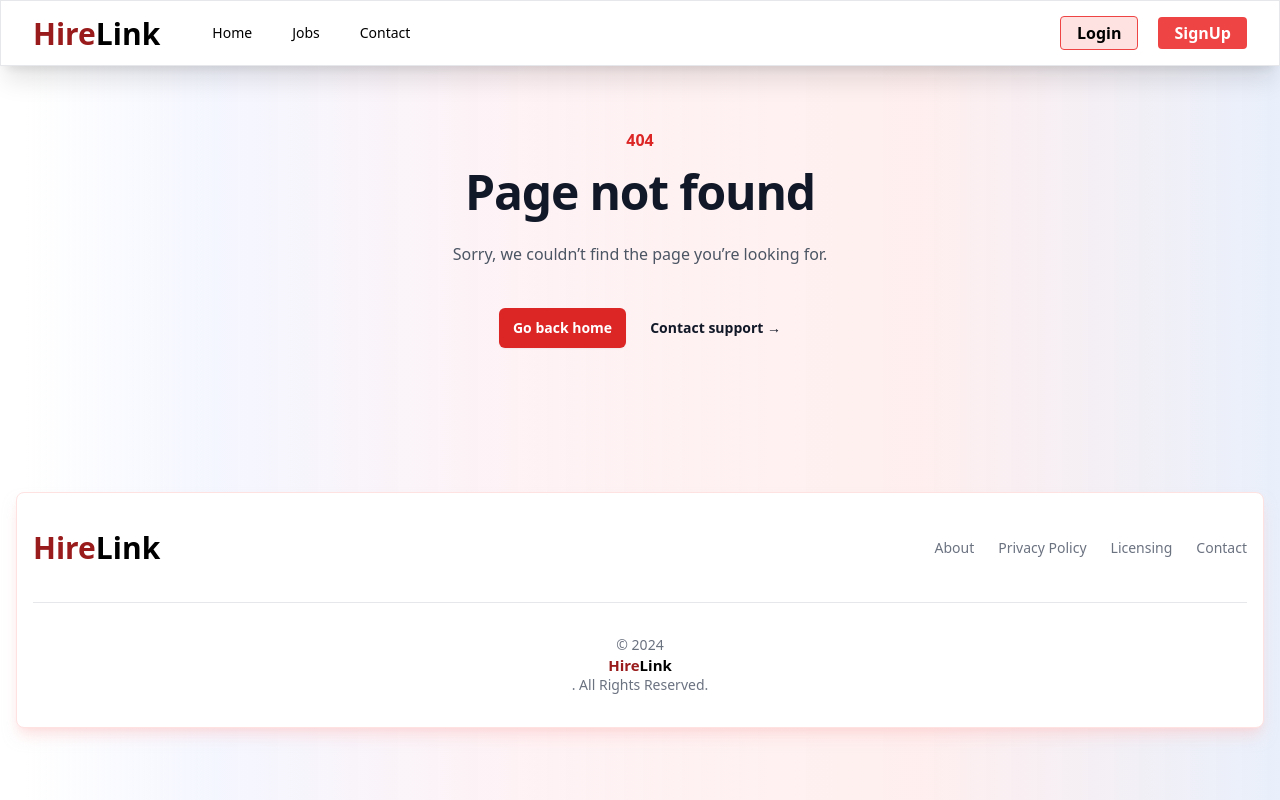
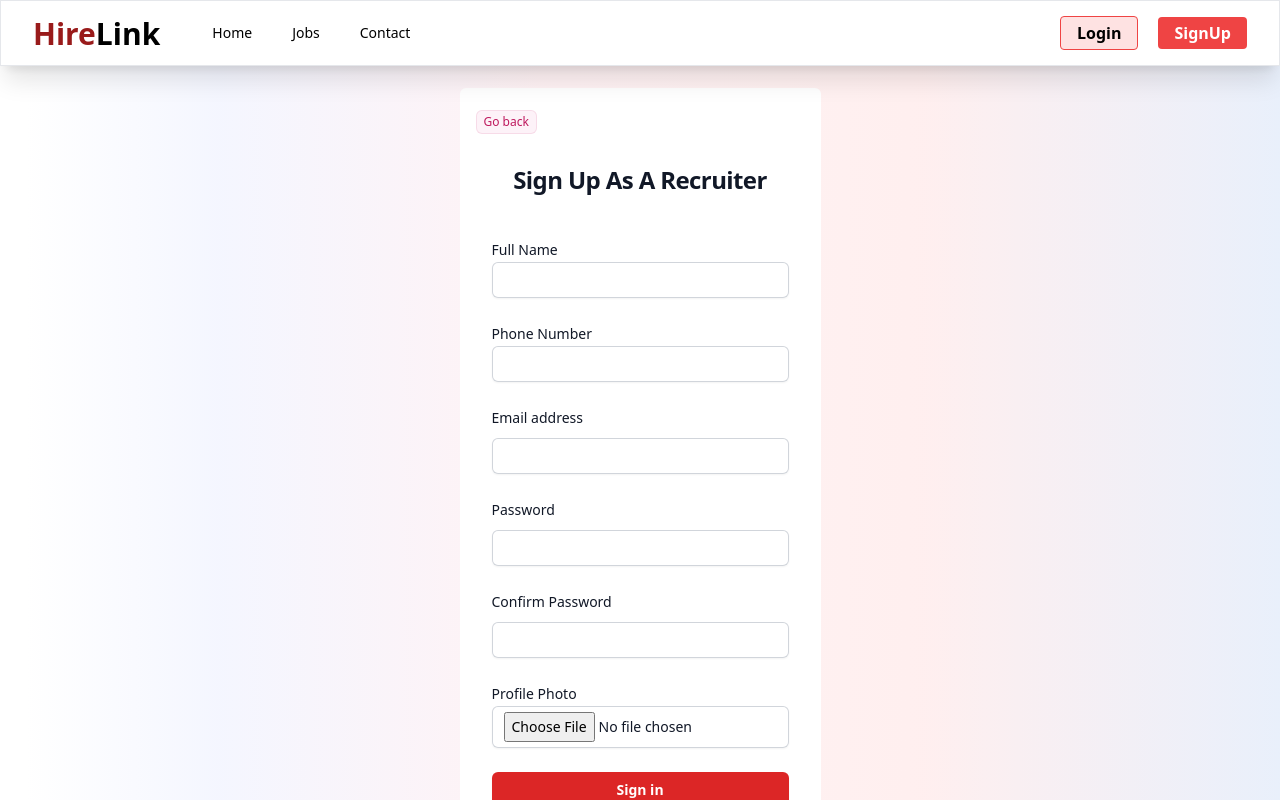
Before and after one commit to Karan9186/job-portal, a React (Vite) app in the folder frontend/: page /recruiter/register in a window 1280 px wide. Shown: the top 800 px of the page. Built offline with nearby package versions, Linux system fonts and the light colour scheme.

Commit message:
new my comit

```diff
--- a/frontend/src/App.jsx
+++ b/frontend/src/App.jsx
@@ -1,4 +1,4 @@
-import React from "react";
+import React, { useState } from "react";
 import Nav from "./components/Nav";
 import { Route, Routes } from "react-router-dom";
 import Home from "./components/home/Home";
@@ -11,27 +11,35 @@ import Footer from "./components/Footer";
 import Register from "./components/register/Register";
 import Recruiter from "./components/register/Recruiter";
 import Jobseeker from "./components/register/Jobseeker";
+import RecRegi from "./components/register/RecRegi";
+import store from "./store/store";
+function App() {
+  const [login, setLogin] = useState("false");
 
-function App() {
   return (
     <>
+      <store.Provider value={[login, setLogin]}>
         <Nav />
         <Routes>
           <Route path="/" element={<Home />} />
           <Route path="/jobs" element={<Jobs />} />
+          <Route path="/jobs/:id" element={<Jobs />} /> //for job query
           <Route path="/contact" element={<Contact />} />
           <Route path="/profile" element={<Profile />} />
           <Route path="/register" element={<Register />} />
           <Route path="/recruiter" element={<Recruiter />} />
+          <Route path="/recruiter/register" element={<RecRegi />} />
           <Route path="/jobseeker" element={<Jobseeker />} />
+          <Route path="/login" element={<Register />} />
           <Route path="/*" element={<Error />} />
         </Routes>
         {/* <<<<<<< HEAD */}
-      <Footer/>
+        <Footer />
         {/* ======= */}
         <br />
         {/* <Footer /> */}
         {/* >>>>>>> 938e1a80ba548abe656723eca77f3729a7e24fd2 */}
+      </store.Provider>
     </>
   );
 }
--- a/frontend/src/components/JobsLeftRight.jsx
+++ b/frontend/src/components/JobsLeftRight.jsx
@@ -1,5 +1,6 @@
 import React from "react";
 import { FontAwesomeIcon } from "@fortawesome/react-fontawesome";
+import { CiSaveDown2 } from "react-icons/ci";
 import {
   faIndianRupeeSign,
   faBriefcase,
@@ -43,16 +44,21 @@ function JobsLeftRight() {
           </h4>
         </div>
 
-        <div className="mt-3">
-          <p className="text-sm text-gray-500 font-semibold">
-            Skills: java, Microservices, AWS DevOps, OOPS, Data Structures,
-            Fresher, Developer, Spring Boot
-          </p>
-        </div>
-
         <div className="mt-4 flex justify-between items-center">
           <p className="text-[12px] text-gray-500">5 Days Ago</p>
-          <button className="text-indigo-500 text-sm font-medium">Save</button>
+        </div>
+        <div className="flex items-center justify-between">
+          <div className="flex gap-4 items-center">
+            <button className="bg-red-500 text-white font-semibold hover:bg-red-600 mt-3 py-2 px-4 rounded">
+              Apply Now
+            </button>
+            <button className="bg-slate-200 text-black font-semibold hover:bg-slate-300 mt-3 py-2 px-4 rounded">
+              See Details
+            </button>
+          </div>
+          <button className="text-indigo-500 text-sm font-medium">
+            <CiSaveDown2 size={30} />
+          </button>
         </div>
       </div>
     </>
--- a/frontend/src/components/Nav.jsx
+++ b/frontend/src/components/Nav.jsx
@@ -11,7 +11,9 @@ import { useNavigate } from "react-router-dom";
 import { HiMenuAlt3 } from "react-icons/hi";
 // import { Bars3Icon, BellIcon, XMarkIcon } from "@heroicons/react/24/outline";
 import { IoNotificationsOutline } from "react-icons/io5";
-import { useState } from "react";
+import { useContext, useState } from "react";
+import { useEffect } from "react";
+import store from "../store/store";
 const user = {
   name: "Tom Cook",
   email: "tom@example.com",
@@ -23,10 +25,12 @@ const navigation = [
   { name: "Jobs", link: "/jobs", current: false },
   { name: "Contact", link: "/contact", current: false },
 ];
-
+const logOut = () => {
+  setLogin(!login);
+};
 const userNavigation = [
   { name: "Your Profile", link: "profile" },
-  { name: "Sign out", link: "#" },
+  { name: "Sign out", link: "logOut" },
 ];
 
 function classNames(...classes) {
@@ -35,6 +39,17 @@ function classNames(...classes) {
 
 export default function Nav() {
   const [login, setLogin] = useState(false);
+  const userInfo = useContext(store);
+  console.log("the useinfo " + userInfo[0]);
+  useEffect(() => {
+    console.log("inside");
+
+    if (userInfo[0] == "true") {
+      setLogin(!login);
+      console.log("the login state" + login);
+    }
+  }, [userInfo[0]]);
+
   const naviagate = useNavigate();
   return (
     <>
@@ -99,7 +114,13 @@ export default function Nav() {
                             <MenuItem key={item.name}>
                               <button
                                 className="block px-4 py-2 text-sm text-gray-700 data-[focus]:bg-gray-100"
-                                onClick={() => naviagate(`${item.link}`)}
+                                onClick={() => {
+                                  if (item.name == "Sign out") {
+                                    setLogin(!login);
+                                  } else {
+                                    naviagate(`${item.link}`);
+                                  }
+                                }}
                               >
                                 {item.name}
                               </button>
--- a/frontend/src/components/register/RecLogin.jsx
+++ b/frontend/src/components/register/RecLogin.jsx
@@ -1,10 +1,48 @@
-import React from "react";
+import React, { useContext, useRef } from "react";
 import { useNavigate } from "react-router-dom";
+import store from "../../store/store";
 
 function RecLogin() {
   const navigate = useNavigate();
+  const email = useRef("");
+  const password = useRef("");
+  const role = "recruiter";
+  const userInfo = useContext(store);
+  const handleSubmit = async (e) => {
+    e.preventDefault();
+
+    try {
+      const user = {
+        email: email.current.value,
+        password: password.current.value,
+        role: role,
+      };
+      const response = await fetch("http://localhost:3000/api/v1/user/login", {
+        method: "POST",
+        headers: {
+          "Content-Type": "application/json",
+        },
+        body: JSON.stringify(user),
+      });
+      const data = await response.json();
+      console.log(user);
+      console.log(data);
+      if (data.success == false) {
+        alert("faied to login");
+      } else {
+        userInfo[0] = "true";
+        navigate("/");
+      }
+    } catch (e) {
+      console.log(e);
+    }
+  };
   return (
     <>
+      <div>
+        <br />
+        <br />
+
         <div className="flex items-center justify-center">
           <div className="bg-white rounded-md mt-10">
             <div className="flex flex-1 flex-col justify-center px-6 py-12 lg:px-8">
@@ -16,28 +54,12 @@ function RecLogin() {
                   Go back
                 </button>
                 <h2 className=" text-center text-2xl font-bold leading-9 tracking-tight text-gray-900">
-                Sign Up As A Recruiter
+                  Login As A Recruiter
                 </h2>
               </div>
 
               <div className="mt-10 sm:mx-auto sm:w-full sm:max-w-sm">
-              <form action="#" method="POST" className="space-y-6">
-                <div>
-                  <label
-                    htmlFor="text"
-                    className="block text-sm font-medium leading-6 text-gray-900"
-                  >
-                    Full Name
-                  </label>
-                  <input
-                    id="name"
-                    name="name"
-                    type="text"
-                    required
-                    autoComplete="current-password"
-                    className="block w-full rounded-md border-0 py-1.5 text-gray-900 shadow-sm ring-1 ring-inset ring-gray-300 px-3 placeholder:text-gray-400 focus:ring-2 focus:ring-inset focus:ring-indigo-600 sm:text-sm sm:leading-6"
-                  />
-                </div>
+                <form onSubmit={handleSubmit} className="space-y-6">
                   <div>
                     <label
                       htmlFor="email"
@@ -51,6 +73,7 @@ function RecLogin() {
                         name="email"
                         type="email"
                         required
+                        ref={email}
                         autoComplete="email"
                         className="block w-full px-3  rounded-md border-0 py-1.5 text-gray-900 shadow-sm ring-1 ring-inset ring-gray-300 placeholder:text-gray-400 focus:ring-2 focus:ring-inset focus:ring-indigo-600 sm:text-sm sm:leading-6"
                       />
@@ -72,27 +95,12 @@ function RecLogin() {
                         name="password"
                         type="password"
                         required
+                        ref={password}
                         autoComplete="current-password"
                         className="block w-full px-3  rounded-md border-0 py-1.5 text-gray-900 shadow-sm ring-1 ring-inset ring-gray-300 placeholder:text-gray-400 focus:ring-2 focus:ring-inset focus:ring-indigo-600 sm:text-sm sm:leading-6"
                       />
                     </div>
                   </div>
-
-                <label
-                  class="block mb-2 text-sm font-medium text-gray-900 "
-                  for="file_input"
-                >
-                  Upload file
-                </label>
-                <input
-                  className="block w-full px-1 py-1 text-sm text-gray-900 border border-gray-300 rounded-lg cursor-pointer bg-gray-50 dark:text-gray-400 focus:outline-none "
-                  aria-describedby="file_input_help"
-                  id="file_input"
-                  type="file"
-                />
-                <p className="mt-1 text-sm text-gray-500 " id="file_input_help">
-                  SVG, PNG, JPG or GIF (MAX. 800x400px).
-                </p>
 
                   <div>
                     <button
@@ -105,14 +113,15 @@ function RecLogin() {
                 </form>
 
                 <p className="mt-10 text-center text-sm text-gray-500">
-                Already have recruiter account?{" "}
-                <a
-                  href="#"
+                  No have recruiter account?{" "}
+                  <button
+                    onClick={() => navigate("/recruiter/register")}
                     className="font-semibold leading-6 text-indigo-600 hover:text-indigo-500"
                   >
-                  login here
-                </a>
+                    Register here
+                  </button>
                 </p>
+              </div>
             </div>
           </div>
         </div>
--- /dev/null
+++ b/frontend/src/components/register/RecRegi.jsx
@@ -0,0 +1,203 @@
+import React, { useRef } from "react";
+
+import { useNavigate } from "react-router-dom";
+
+function RecRegi() {
+  const navigate = useNavigate();
+  const name = useRef("");
+  const email = useRef("");
+  const number = useRef("");
+  const password = useRef("");
+  const Cpassword = useRef("");
+  const role = "recruiter";
+  const handleSubmit = async (e) => {
+    e.preventDefault();
+    const pass1 = password.current.value;
+    const cpass1 = Cpassword.current.value;
+    if (pass1 == cpass1) {
+      const userData = {
+        fullname: name.current.value,
+        email: email.current.value,
+        phoneNumber: number.current.value,
+        password: Cpassword.current.value,
+        role: role,
+      };
+      try {
+        const response = await fetch(
+          "http://localhost:3000/api/v1/user/register",
+          {
+            method: "POST",
+            headers: {
+              "Content-Type": "application/json",
+            },
+            body: JSON.stringify(userData),
+          }
+        );
+        const result = await response.json();
+        console.log(result);
+        if (result.success == true) {
+          navigate("/recruiter");
+        }
+      } catch (e) {
+        console.log(e);
+      }
+    } else {
+      alert("password is not matched");
+    }
+  };
+  return (
+    <>
+      <br />
+      <br />
+      <div className="flex items-center justify-center">
+        <div className="bg-white rounded-md mt-10">
+          <div className="flex flex-1 flex-col justify-center px-6 py-12 lg:px-8">
+            <div className="sm:mx-auto sm:w-full sm:max-w-sm ">
+              <button
+                className="inline-flex items-center rounded-md bg-pink-50 px-2 py-1 text-xs font-medium text-pink-700 relative bottom-7 right-4 ring-1 ring-inset ring-pink-700/10"
+                onClick={() => navigate("/register")}
+              >
+                Go back
+              </button>
+              <h2 className=" text-center text-2xl font-bold leading-9 tracking-tight text-gray-900">
+                Sign Up As A Recruiter
+              </h2>
+            </div>
+
+            <div className="mt-10 sm:mx-auto sm:w-full sm:max-w-sm">
+              <form className="space-y-6" onSubmit={handleSubmit}>
+                <div>
+                  <label
+                    htmlFor="text"
+                    className="block text-sm font-medium leading-6 text-gray-900"
+                  >
+                    Full Name
+                  </label>
+                  <input
+                    id="name"
+                    name="name"
+                    type="text"
+                    required
+                    ref={name}
+                    className="block w-full rounded-md border-0 py-1.5 text-gray-900 shadow-sm ring-1 ring-inset ring-gray-300 px-3 placeholder:text-gray-400 focus:ring-2 focus:ring-inset focus:ring-indigo-600 sm:text-sm sm:leading-6"
+                  />
+                </div>
+
+                <div>
+                  <label
+                    htmlFor="text"
+                    className="block text-sm font-medium leading-6 text-gray-900"
+                  >
+                    Phone Number
+                  </label>
+                  <input
+                    id="number"
+                    name="number"
+                    type="text"
+                    required
+                    ref={number}
+                    className="block w-full rounded-md border-0 py-1.5 text-gray-900 shadow-sm ring-1 ring-inset ring-gray-300 px-3 placeholder:text-gray-400 focus:ring-2 focus:ring-inset focus:ring-indigo-600 sm:text-sm sm:leading-6"
+                  />
+                </div>
+                <div>
+                  <label
+                    htmlFor="email"
+                    className="block text-sm font-medium leading-6 text-gray-900"
+                  >
+                    Email address
+                  </label>
+                  <div className="mt-2">
+                    <input
+                      id="email"
+                      name="email"
+                      type="email"
+                      required
+                      ref={email}
+                      className="block w-full px-3  rounded-md border-0 py-1.5 text-gray-900 shadow-sm ring-1 ring-inset ring-gray-300 placeholder:text-gray-400 focus:ring-2 focus:ring-inset focus:ring-indigo-600 sm:text-sm sm:leading-6"
+                    />
+                  </div>
+                </div>
+
+                <div>
+                  <div className="flex items-center justify-between">
+                    <label
+                      htmlFor="password"
+                      className="block text-sm font-medium leading-6 text-gray-900"
+                    >
+                      Password
+                    </label>
+                  </div>
+                  <div className="mt-2">
+                    <input
+                      id="password"
+                      name="password"
+                      type="password"
+                      required
+                      ref={password}
+                      className="block w-full px-3  rounded-md border-0 py-1.5 text-gray-900 shadow-sm ring-1 ring-inset ring-gray-300 placeholder:text-gray-400 focus:ring-2 focus:ring-inset focus:ring-indigo-600 sm:text-sm sm:leading-6"
+                    />
+                  </div>
+                </div>
+
+                <div>
+                  <div className="flex items-center justify-between">
+                    <label
+                      htmlFor="cpassword"
+                      className="block text-sm font-medium leading-6 text-gray-900"
+                    >
+                      Confirm Password
+                    </label>
+                  </div>
+                  <div className="mt-2">
+                    <input
+                      id="cpassword"
+                      name="cpassword"
+                      type="password"
+                      required
+                      ref={Cpassword}
+                      className="block w-full px-3  rounded-md border-0 py-1.5 text-gray-900 shadow-sm ring-1 ring-inset ring-gray-300 placeholder:text-gray-400 focus:ring-2 focus:ring-inset focus:ring-indigo-600 sm:text-sm sm:leading-6"
+                    />
+                  </div>
+                </div>
+                <div>
+                  <label
+                    htmlFor="text"
+                    className="block text-sm font-medium leading-6 text-gray-900"
+                  >
+                    Profile Photo
+                  </label>
+                  <input
+                    id="photo"
+                    name="photo"
+                    type="file"
+                    className="block w-full rounded-md border-0 py-1.5 text-gray-900 shadow-sm ring-1 ring-inset ring-gray-300 px-3 placeholder:text-gray-400 focus:ring-2 focus:ring-inset focus:ring-indigo-600 sm:text-sm sm:leading-6"
+                  />
+                </div>
+                <div>
+                  <button
+                    type="submit"
+                    className="flex w-full justify-center rounded-md bg-red-600 px-3 py-1.5 text-sm font-semibold leading-6 text-white shadow-sm hover:bg-red-500 focus-visible:outline focus-visible:outline-2 focus-visible:outline-offset-2 focus-visible:outline-indigo-600"
+                  >
+                    Sign in
+                  </button>
+                </div>
+              </form>
+
+              <p className="mt-10 text-center text-sm text-gray-500">
+                Already have recruiter account?{" "}
+                <button
+                  onClick={() => navigate("/recruiter")}
+                  className="font-semibold leading-6 text-indigo-600 hover:text-indigo-500"
+                >
+                  login here
+                </button>
+              </p>
+            </div>
+          </div>
+        </div>
+      </div>
+    </>
+  );
+}
+
+export default RecRegi;
--- a/frontend/src/components/register/Recruiter.jsx
+++ b/frontend/src/components/register/Recruiter.jsx
@@ -1,5 +1,6 @@
 import React from "react";
 import RecLogin from "./RecLogin";
+import RecRegi from "./RecRegi";
 
 function Recruiter() {
   return (
@@ -7,7 +8,6 @@ function Recruiter() {
       <br />
       <br />
       <br />
-
       <RecLogin />
     </div>
   );
--- /dev/null
+++ b/frontend/src/store/store.jsx
@@ -0,0 +1,5 @@
+import { createContext } from "react";
+
+const store = createContext();
+
+export default store;
```
Also changed, not shown: 1 other file (tests, documents, lock files or other folders). Lines whose indentation alone changed are shown as unchanged.
